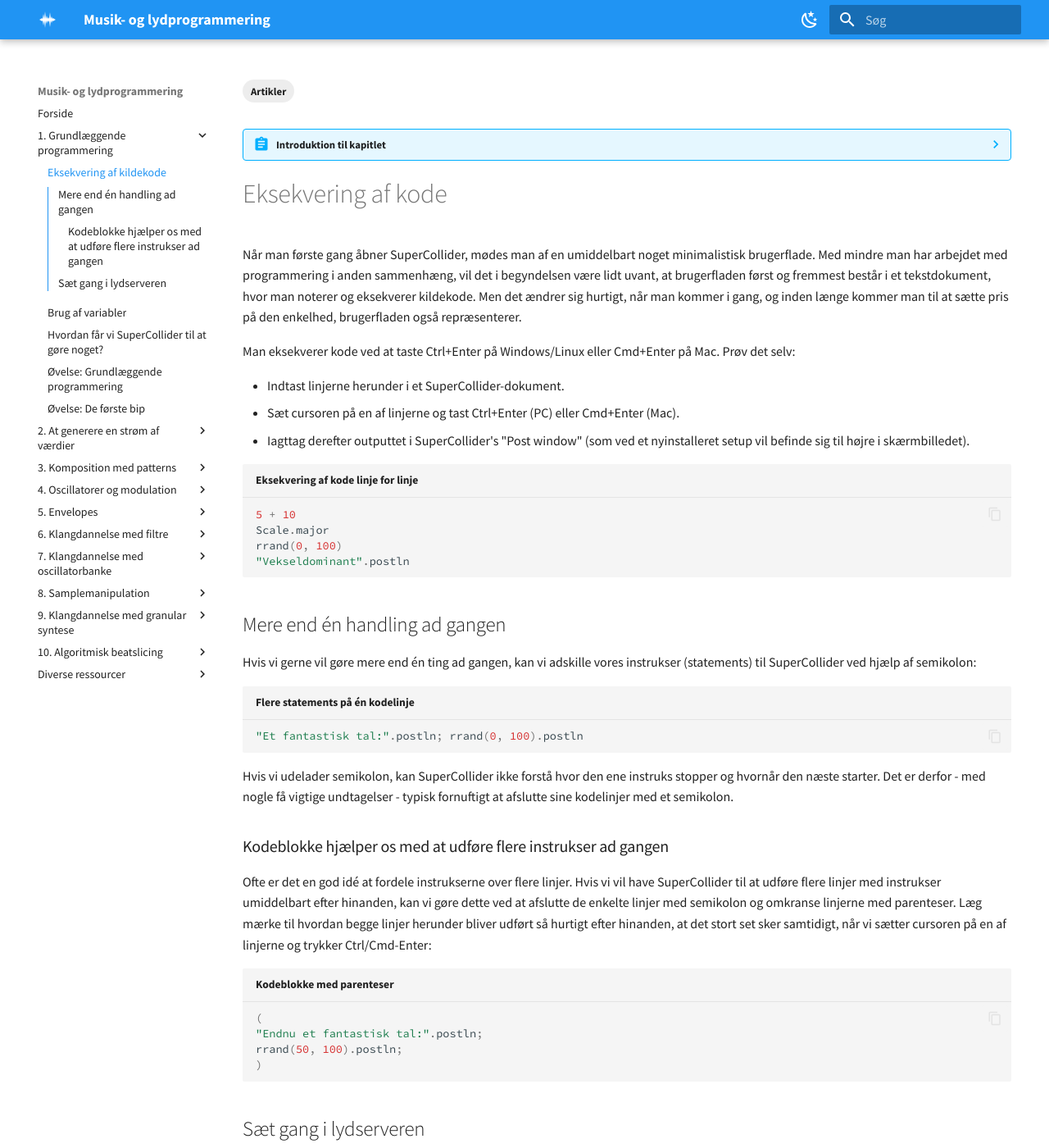
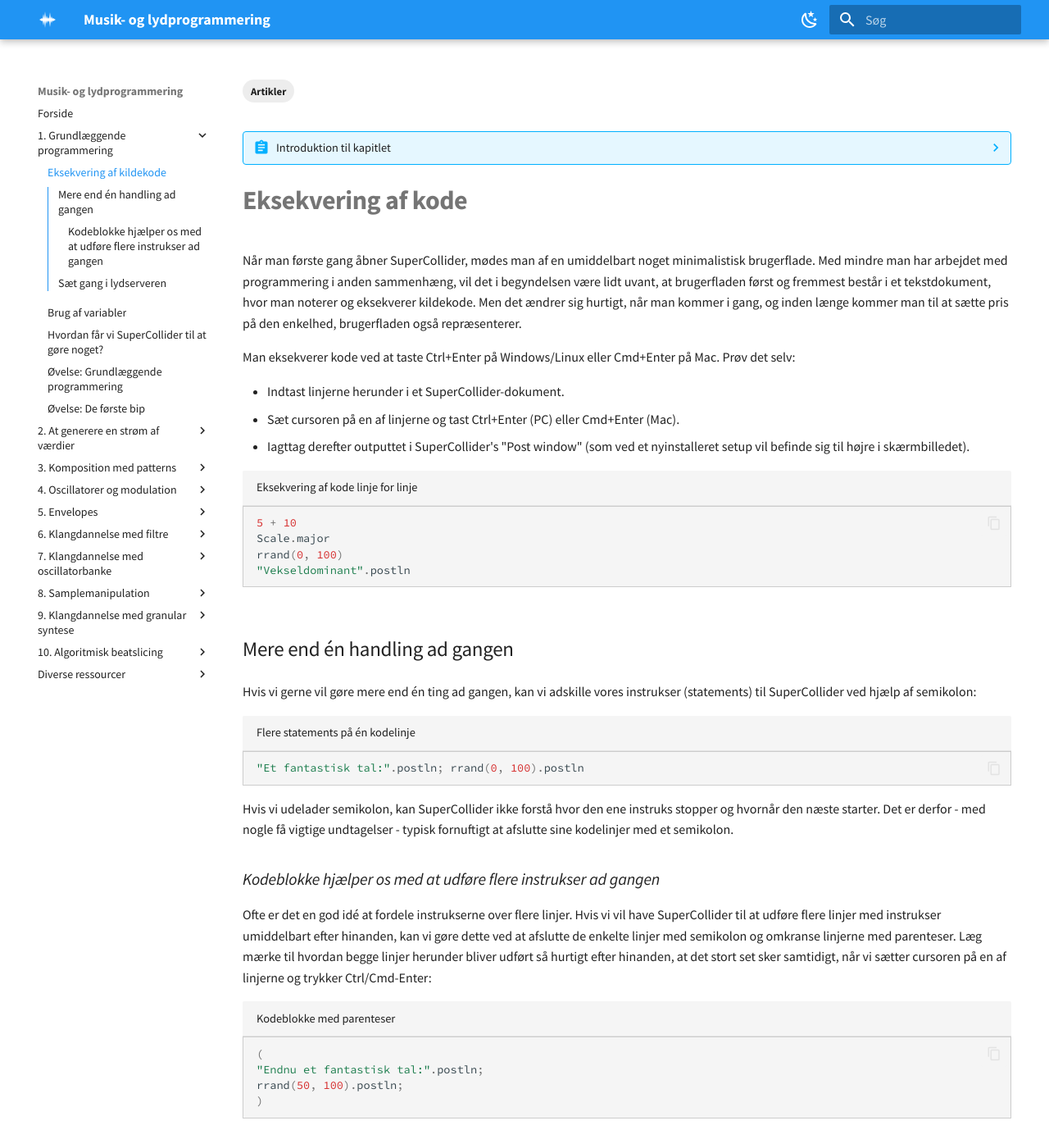
Before and after one commit to sparkletop/sparkletop.github.io, an MkDocs documentation site: the page built from docs/01/a1-eksekvering.md, in a window 1280 px wide and 1400 px high. Shown: the whole window at 82% size. Built offline with MkDocs 1.6.1 and Material for MkDocs 9.7.7, drawn with Linux system fonts in a browser that asks for light colours; plug-ins that fetch from the network failed and are left out.

Commit message:
minor css improvements for legibility

```diff
--- a/docs/stylesheets/extra.css
+++ b/docs/stylesheets/extra.css
@@ -8,6 +8,50 @@
     }
 }
 
+@keyframes heading_highlight {
+    from {
+        color: rgba(113, 185, 252, 0.874);
+    }
+    to {
+
+    }
+}
+
 pre:target {
     animation: code_block_highlight 6s ease-out;
 }
+
+:target {
+    animation: heading_highlight 1s ease-in-out;
+}
+
+.md-typeset h1 {
+    font-weight: 700;
+    letter-spacing: -0.015em;
+}
+
+.md-typeset h2 {
+    font-weight: 500;
+    margin: 2.3em 0 .9em;
+}
+.md-typeset h3 {
+    font-weight: 500;
+    font-style: italic;
+}
+
+.highlight span.filename {
+    font-weight: 500;
+    font-size: .9em;
+}
+
+pre {
+    border: 1px solid rgba(128, 128, 128, 0.4);
+}
+
+details.abstract {
+    font-size: .9em;
+}
+
+summary {
+    font-weight: 500 !important;
+}
```
